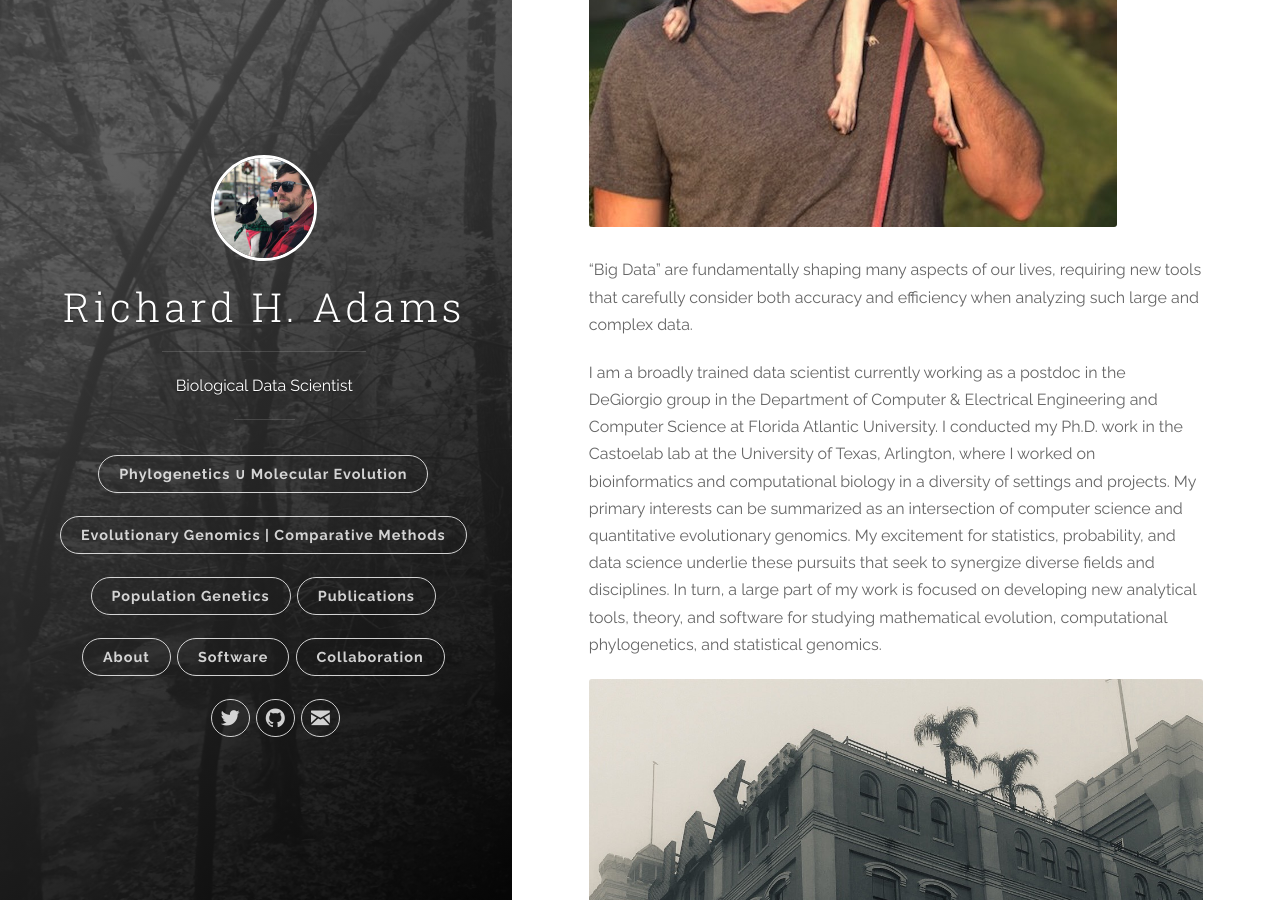
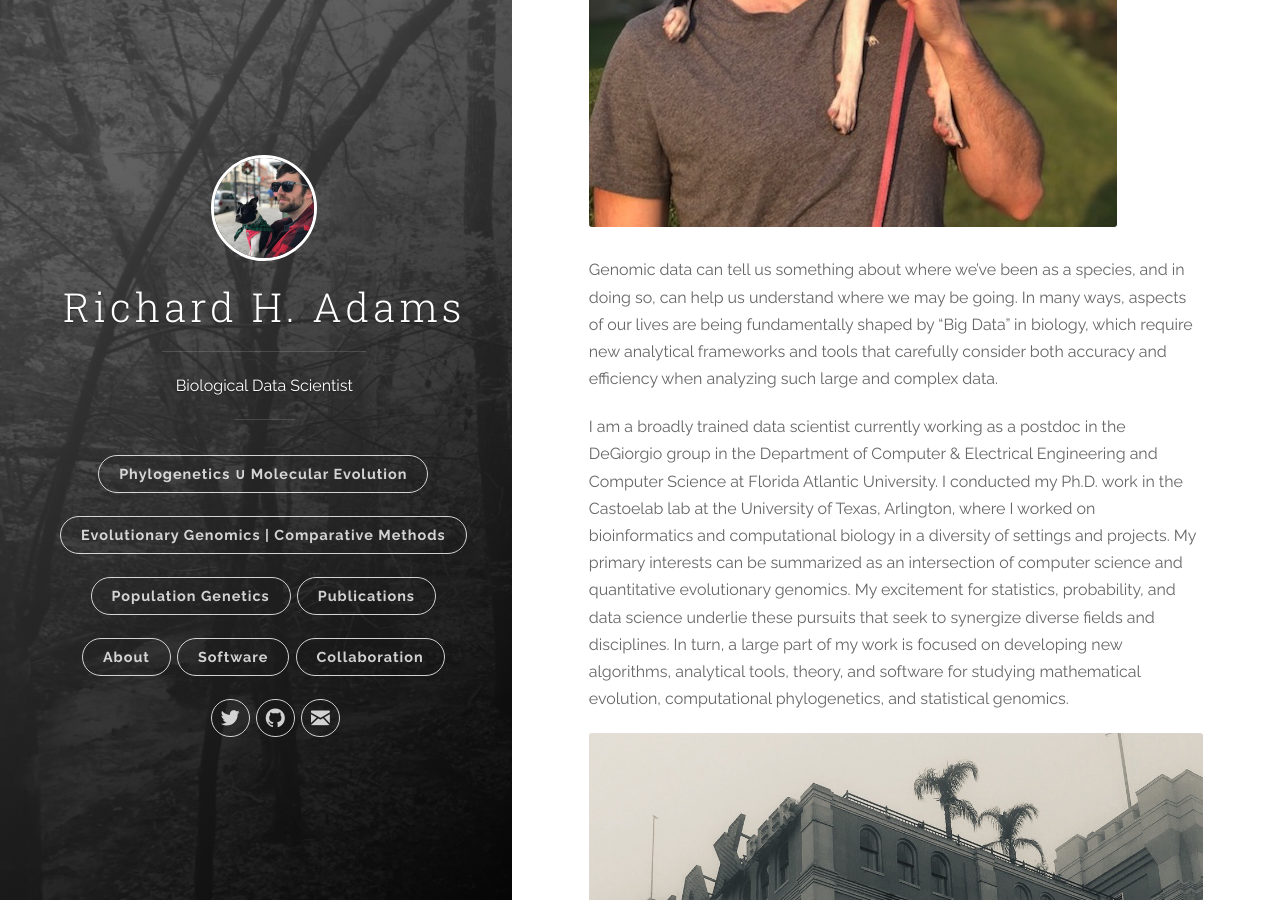
Before and after one commit to rhaTESTrha/Research, a Jekyll site: the page built from _posts/2019-11-08-about.markdown, in a window 1280 px wide and 900 px high, scrolled down 472 px. Built offline with Jekyll 4.4.1, drawn with Linux system fonts in a browser that asks for light colours.

Commit message:
Update 2019-11-08-about.markdown

```diff
--- a/_posts/2019-11-08-about.markdown
+++ b/_posts/2019-11-08-about.markdown
@@ -5,8 +5,8 @@ categories: [jekyll]
 ---
 ![image tooltip here](images/About3.jpg)
 
-"Big Data” are fundamentally shaping many aspects of our lives, requiring new tools that carefully consider both accuracy and efficiency when analyzing such large and complex data.
+Genomic data can tell us something about where we’ve been as a species, and in doing so, can help us understand where we may be going. In many ways, aspects of our lives are being fundamentally shaped by “Big Data” in biology, which require new analytical frameworks and tools that carefully consider both accuracy and efficiency when analyzing such large and complex data.
 
-I am a broadly trained data scientist currently working as a postdoc in the DeGiorgio group in the Department of Computer & Electrical Engineering and Computer Science at Florida Atlantic University. I conducted my Ph.D. work in the Castoelab lab at the University of Texas, Arlington, where I worked on bioinformatics and computational biology in a diversity of settings and projects. My primary interests can be summarized as an  intersection of computer science and quantitative evolutionary genomics. My excitement for statistics, probability, and data science underlie these pursuits that seek to synergize diverse fields and disciplines. In turn, a large part of my work is focused on developing new analytical tools, theory, and software for studying mathematical evolution, computational phylogenetics, and statistical genomics.
+I am a broadly trained data scientist currently working as a postdoc in the DeGiorgio group in the Department of Computer & Electrical Engineering and Computer Science at Florida Atlantic University. I conducted my Ph.D. work in the Castoelab lab at the University of Texas, Arlington, where I worked on bioinformatics and computational biology in a diversity of settings and projects. My primary interests can be summarized as an intersection of computer science and quantitative evolutionary genomics. My excitement for statistics, probability, and data science underlie these pursuits that seek to synergize diverse fields and disciplines. In turn, a large part of my work is focused on developing new algorithms, analytical tools, theory, and software for studying mathematical evolution, computational phylogenetics, and statistical genomics.
 
 ![image tooltip here](images/Image2.JPG)
```
